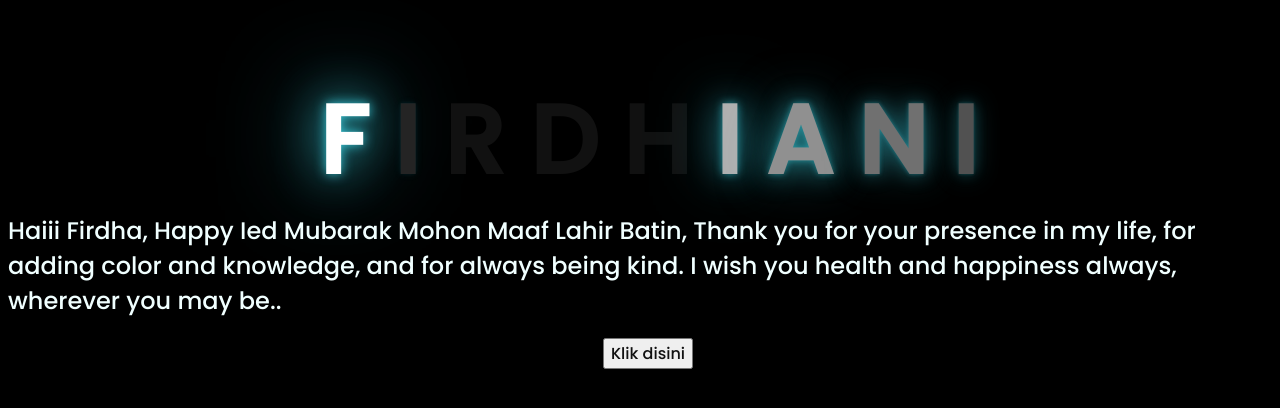
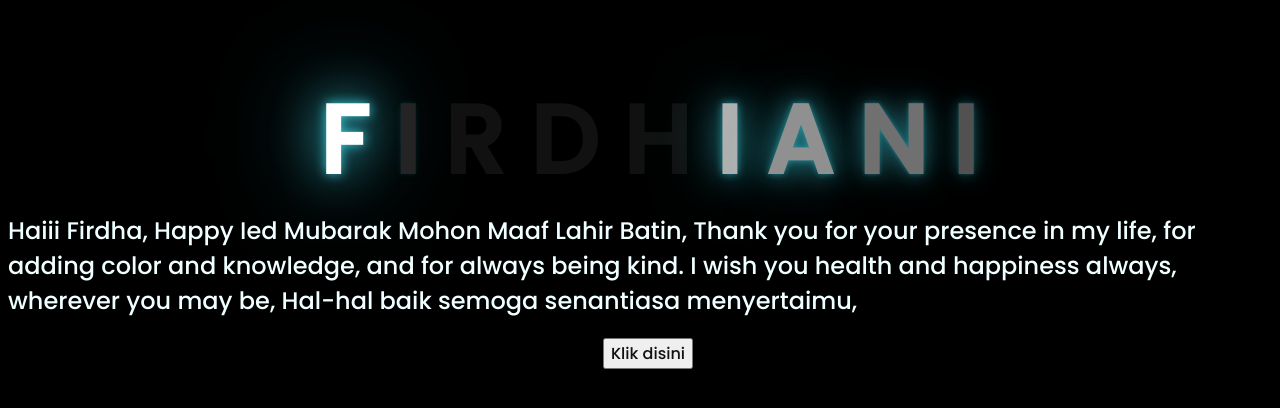
Before and after one commit to Fpurbayu07/cekguNRFRDH.github.io, a plain HTML site: page index.html in a window 1280 px wide. Shown: the part 190-598 px from the top of the page. Drawn offline with Linux system fonts and the light colour scheme.

Commit message:
Update index.html

```diff
--- a/index.html
+++ b/index.html
@@ -24,7 +24,8 @@
     </div>
 
     <div class="description">
-        <span>Haiii Firdha, Happy Ied Mubarak Mohon Maaf Lahir Batin, Thank you for your presence in my life, for adding color and knowledge, and for always being kind. I wish you health and happiness always, wherever you may be..</span>
+        <span>Haiii Firdha, Happy Ied Mubarak Mohon Maaf Lahir Batin, Thank you for your presence in my life, for adding color and knowledge, and for always being kind. I wish you health and happiness always, wherever you may be, Hal-hal baik semoga senantiasa menyertaimu,
+        </span>
     </div>
     <div class="button">
         <button>
```
